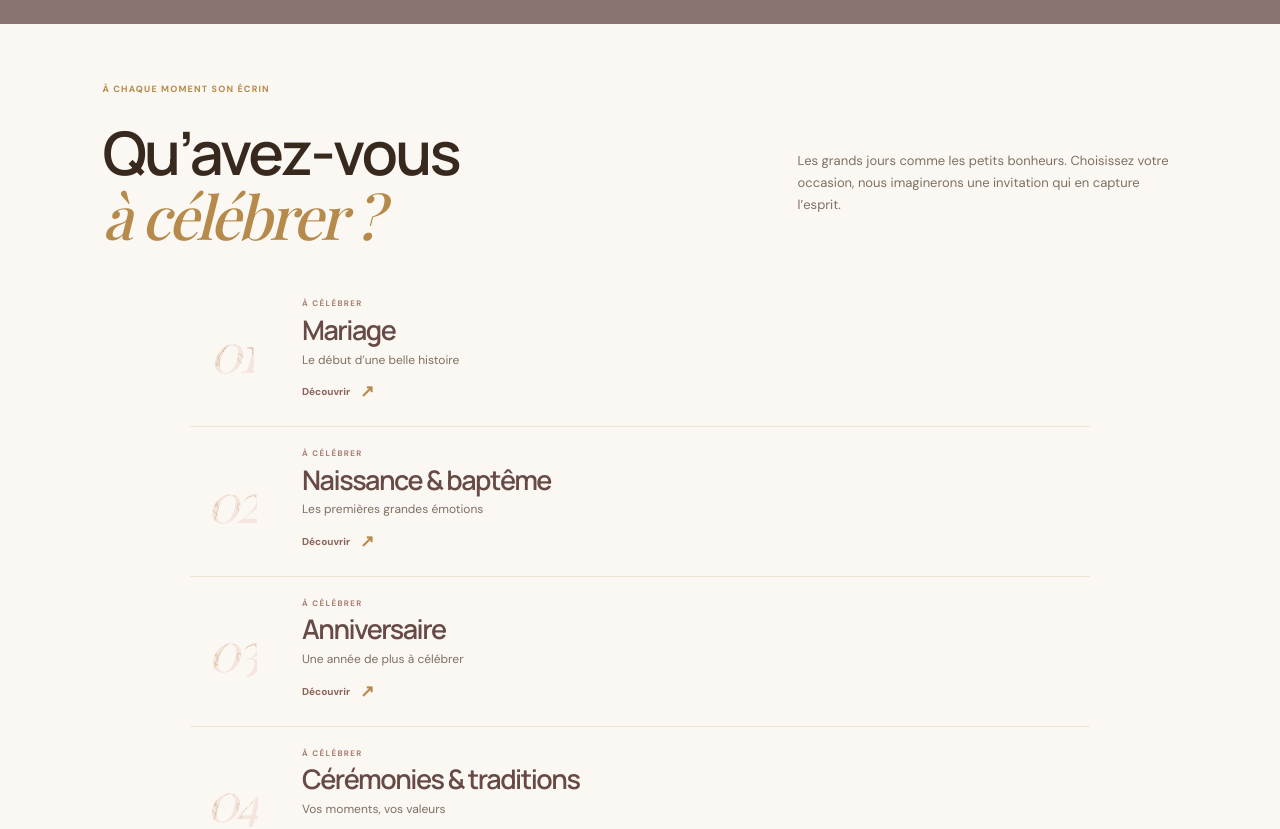
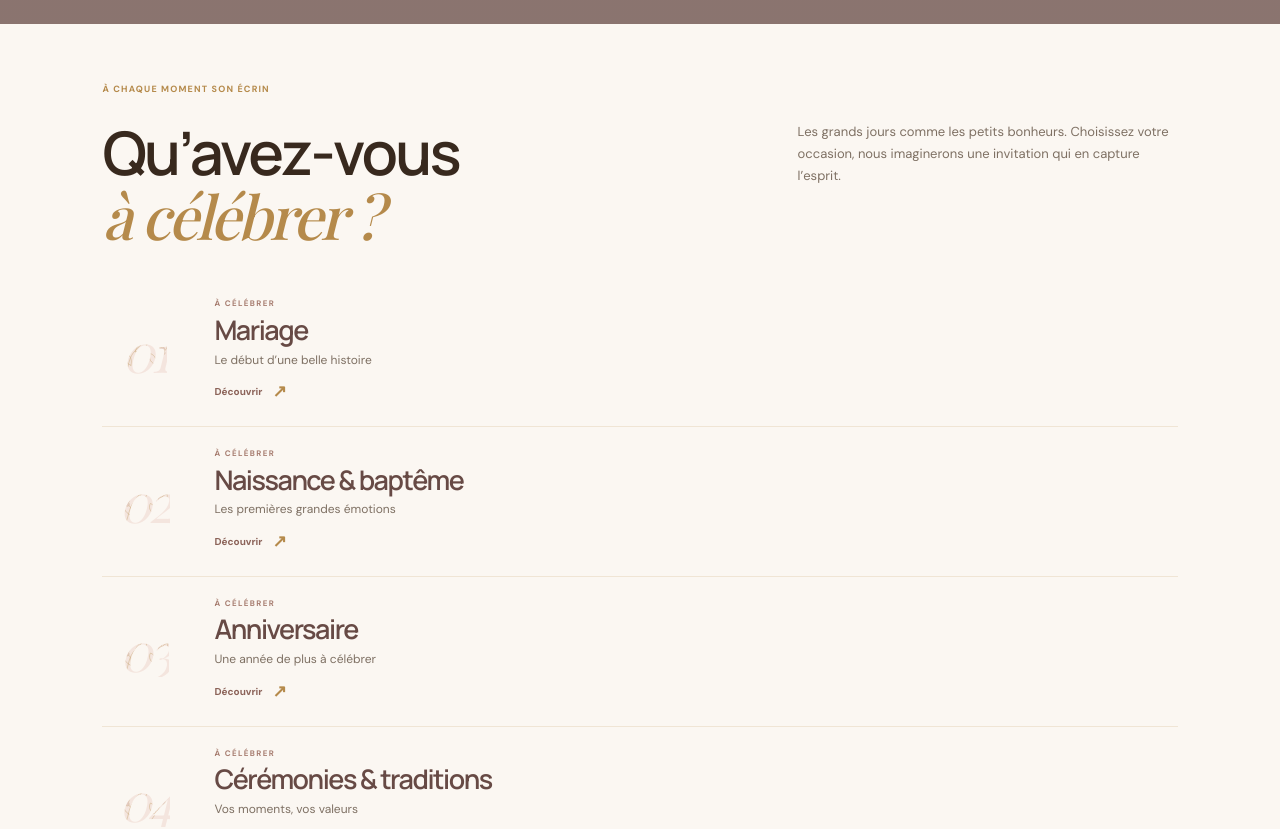
Before and after one commit to chirelhalioua/C-by-C, a Nuxt app: page / in a window 1280 px wide. Shown: the part 760-1589 px from the top of the page. Built offline with nearby package versions, Linux system fonts and the light colour scheme; grey boxes are pictures that could not be loaded; a web font is replaced by a local one.

Commit message:
Aligner à gauche la section occasions de l’accueil

```diff
--- a/assets/css/main.css
+++ b/assets/css/main.css
@@ -3354,3 +3354,33 @@ body, .site-shell { background: #fbf7f2 !important; }
   .occasions-section .occasion-word-item h3 { margin-bottom: 6px !important; }
   .occasions-section .occasion-word-item p { margin-bottom: 8px !important; }
 }
+
+
+/* Accueil desktop : aligner le titre et les occasions sur le même bord gauche */
+@media (min-width: 761px) {
+  .occasions-section .occasions-heading {
+    justify-content: flex-start !important;
+    align-items: flex-start !important;
+    text-align: left !important;
+  }
+  .occasions-section .occasions-heading h2 {
+    margin-left: 0 !important;
+    margin-right: 0 !important;
+    text-align: left !important;
+  }
+  .occasions-section .occasions-heading > p {
+    margin-left: auto !important;
+    margin-right: 0 !important;
+    text-align: left !important;
+  }
+  .occasions-section .occasion-word-garden-home {
+    margin-left: 0 !important;
+    margin-right: 0 !important;
+    width: 100% !important;
+    max-width: none !important;
+  }
+  .occasions-section .occasion-word-item,
+  .occasions-section .occasion-word-garden-home .occasion-word-item {
+    margin-left: 0 !important;
+  }
+}
```
